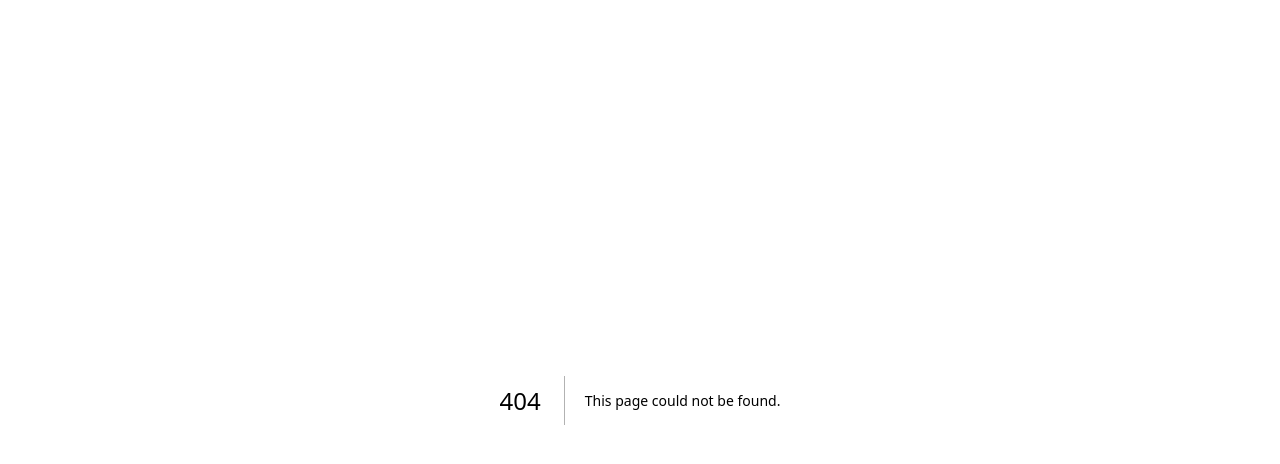
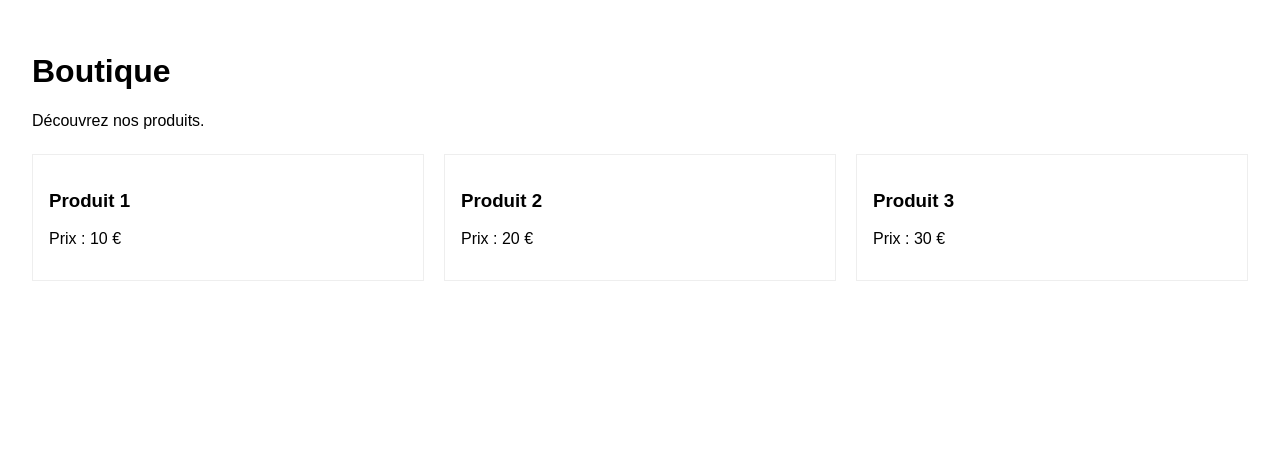
Before and after one commit to asliyapdg-shop/ASLIYA-Shop-, a Next.js app: page /boutique in a window 1280 px wide. Before the commit this address had no page. Shown: the top 464 px of the page. Built offline with nearby package versions, Linux system fonts and the light colour scheme.

Commit message:
Add boutique page

```diff
--- /dev/null
+++ b/app/boutique/page.js
@@ -0,0 +1,30 @@
+export default function Boutique() {
+  return (
+    <main style={{ padding: 32, fontFamily: 'Arial, sans-serif' }}>
+      <h1>Boutique</h1>
+      <p>Découvrez nos produits.</p>
+
+      <div style={{
+        display: 'grid',
+        gridTemplateColumns: 'repeat(auto-fit, minmax(200px, 1fr))',
+        gap: 20,
+        marginTop: 24
+      }}>
+        <div style={{ border: '1px solid #eee', padding: 16 }}>
+          <h3>Produit 1</h3>
+          <p>Prix : 10 €</p>
+        </div>
+
+        <div style={{ border: '1px solid #eee', padding: 16 }}>
+          <h3>Produit 2</h3>
+          <p>Prix : 20 €</p>
+        </div>
+
+        <div style={{ border: '1px solid #eee', padding: 16 }}>
+          <h3>Produit 3</h3>
+          <p>Prix : 30 €</p>
+        </div>
+      </div>
+    </main>
+  );
+}
```
